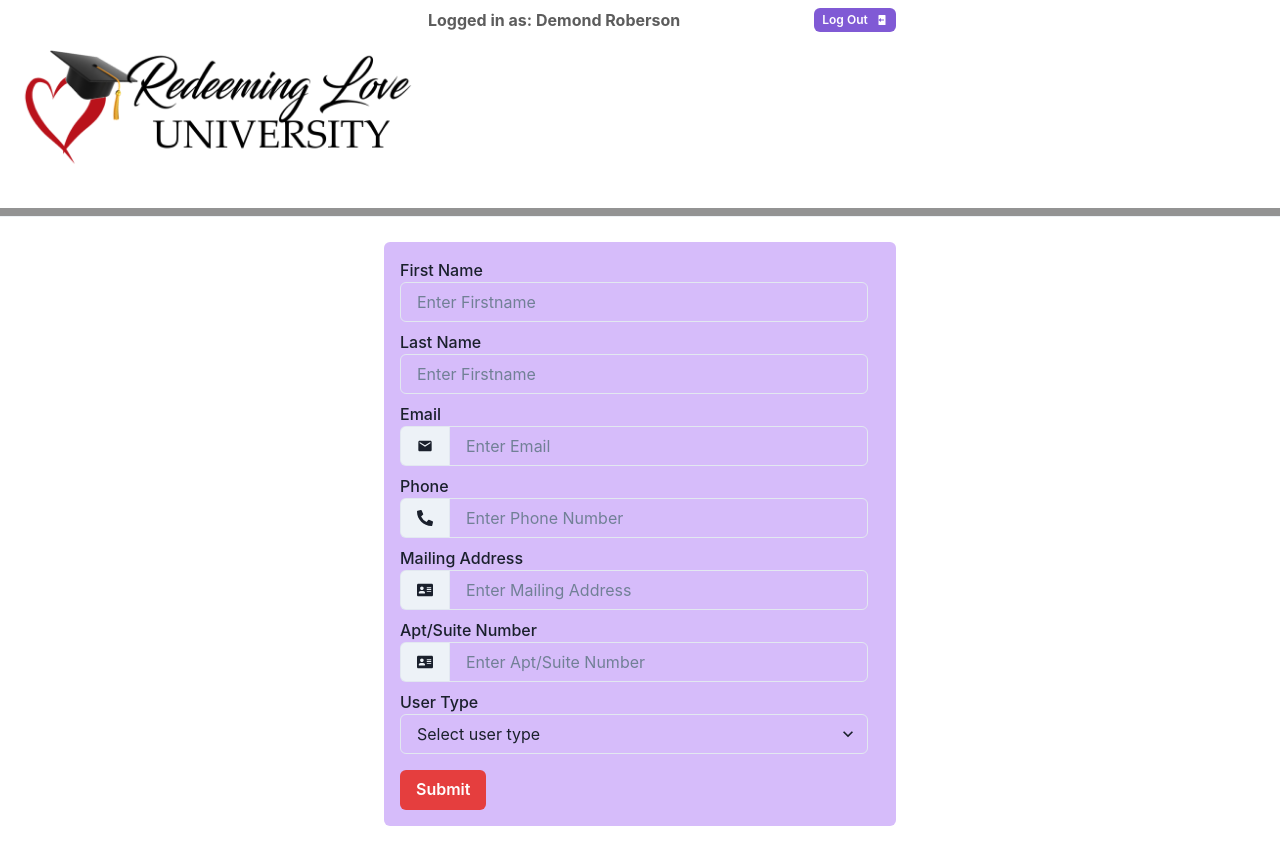
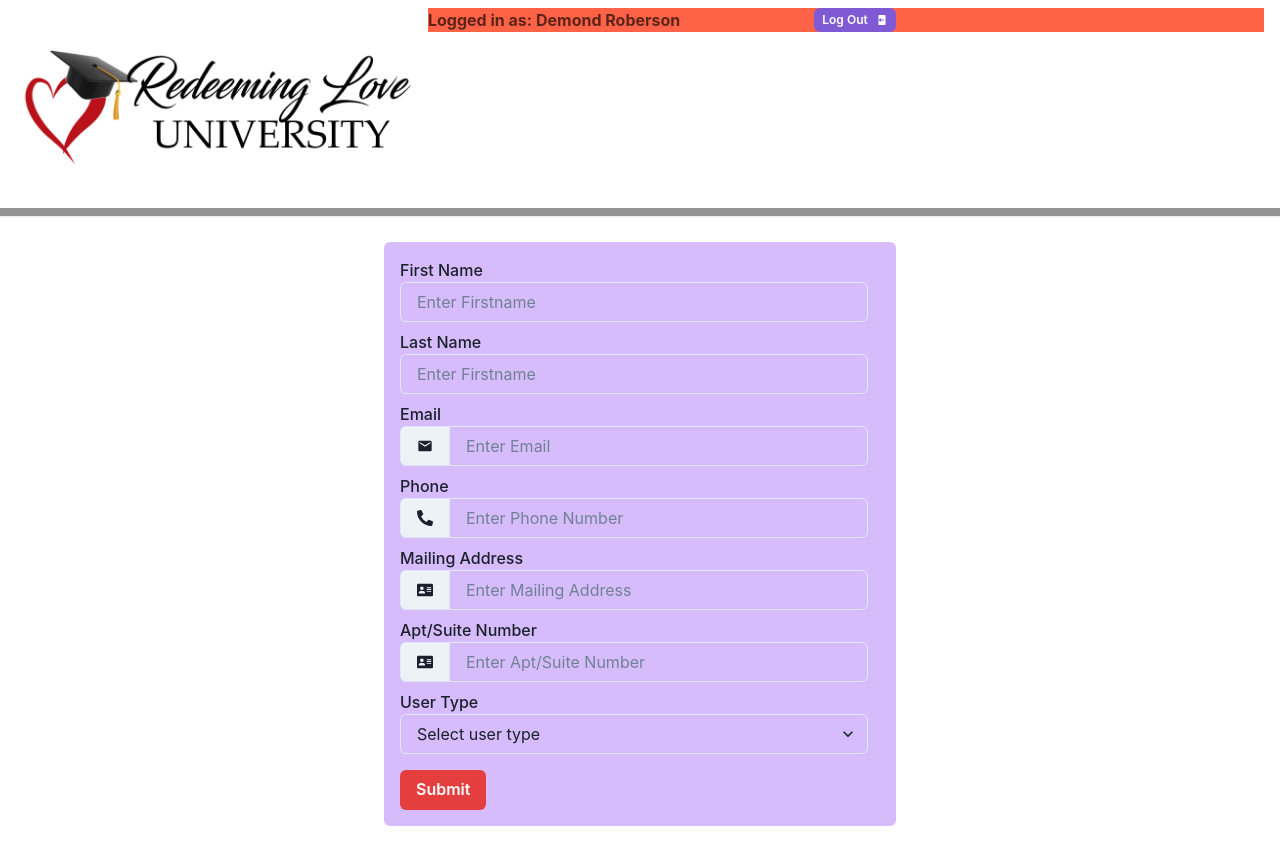
Before and after one commit to 3zbyjd/rlomuniv, a React (Vite) app: page /EditUser in a window 1280 px wide. Shown: the top 864 px of the page. Built offline with nearby package versions, Linux system fonts and the light colour scheme.

Commit message:
Working to render user list route.

```diff
--- a/src/components/LogIn.tsx
+++ b/src/components/LogIn.tsx
@@ -8,7 +8,7 @@ function LogIn() {
   if (isAuthenticated) {
     return (
       <>
-        <Stack direction={"row"} spacing={1}>
+        <Stack direction={"row"} spacing={1} backgroundColor={"tomato"}>
           <text>Logged in as&#58; Demond Roberson</text>
           <Button
             rightIcon={<BiSolidLogOut />}
```
